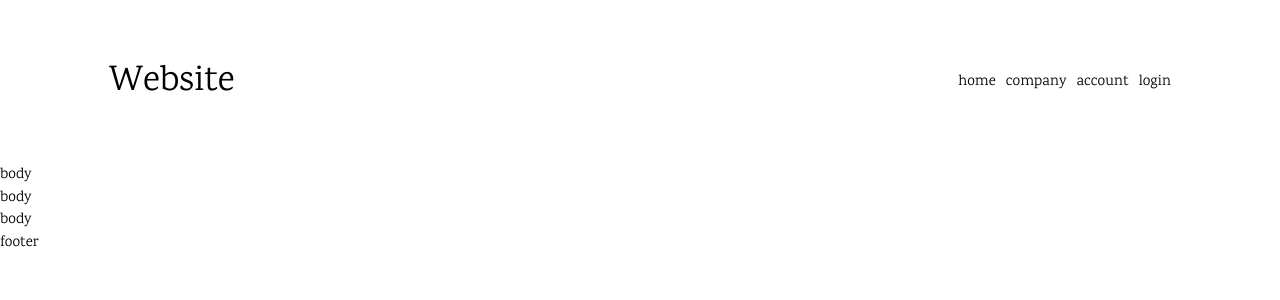
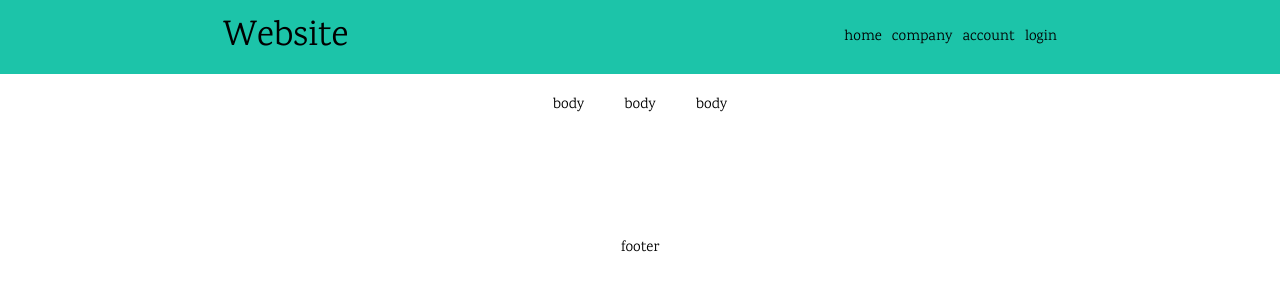
Before and after one commit to jgonz1127/web_app, a Flask app: page /account/ in a window 1280 px wide. Shown: the top 300 px of the page. Run offline with Flask 2, Linux system fonts and the light colour scheme.

Commit message:
fixed the html for home page in grid with new css

```diff
--- a/webiste_folder/static/css/styles.css
+++ b/webiste_folder/static/css/styles.css
@@ -2,16 +2,16 @@
     box-sizing:border-box;
 }
 
+/*primary color: #59832d*/
 /* styling the header */
 .flex_contatiner_header {
     color: #000000;
-    padding: 45px;
-    margin: 0 5%;
     height: minmax(50px,min-content);
     display: flex;
-    justify-content: space-between;
+    justify-content: space-around;
     flex-direction: row;
     align-items: center;
+    background-color: #1cc4a9;
 }
 
 .header_menu  {
@@ -36,7 +36,49 @@
 
 /* adding transformations on hover*/
 .header_menu a:hover {
-  color: blue;
+  color: #59832d;
   transform: rotate(6deg);
   cursor: pointer;
 }
+
+
+.grid_container {
+    margin: 0px;
+    display: grid;
+    height: auto;
+    grid-template-columns: auto auto auto;
+    grid-template-rows: all minmax(300px, min-content);
+    row-gap: 40px;
+    justify-content: center;
+
+}
+
+.item {
+    max-width: 100%;
+    margin: 20px;
+    text-align: center;
+}
+.search_bar  {
+    margin: 20px;
+    grid-row: 1 / span 1;
+    grid-column: 1 / -1;
+}
+#highed_valued_home {
+    grid-row: 2 / span 1;
+    grid-column: 1 / 2;
+}
+
+#most_traded_home {
+    grid-row: 2 / span 1;
+    grid-column: 2 / 3;
+}
+
+#record_high_home {
+    grid-row: 2 / span 1;
+    grid-column: 3 / 4;
+
+}
+#footer {
+    grid-row: 3/ span 1 ;
+    grid-column: 1 / -1;
+}
--- a/webiste_folder/templates/layout.html
+++ b/webiste_folder/templates/layout.html
@@ -43,19 +43,18 @@
         {% for message in get_flashed_messages() %}
         <div class="flash">{{ message }}</div>
         {% endfor %}
-        {% block body %}
-        <div class="grid container">
-            <div class="grid-item">body </div>
-            <div class="grid-item">body</div>
-            <div class="grid-item">body</div>
-        </div>
 
-        {% endblock %}
-
-        <div class="footer">
-            {% block footer %}
-                <footer> footer </footer>
+        <div class="grid_container">
+            {% block body %}
+                <div class="item">body </div>
+                <div class="item">body</div>
+                <div class="item">body</div>
             {% endblock %}
+            <div class="item" id="footer">
+                {% block footer %}
+                    <footer> footer </footer>
+                {% endblock %}
+            </div>
         </div>
     </body>
 </html>
```
Also changed, not shown: webiste_folder/templates/index.html (+13 -16 lines).
